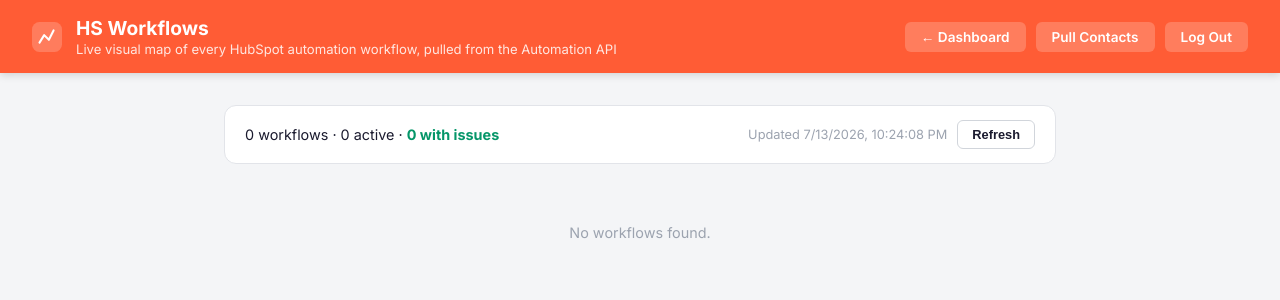
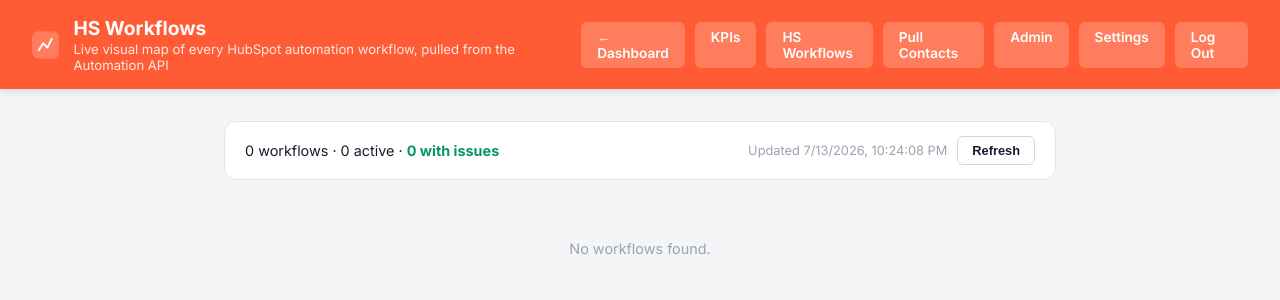
Before and after one commit to atbeas/hubspot-deal-dashboard, a Flask app: page /hs-workflows in a window 1280 px wide. Shown: the top 300 px of the page. Run offline with Flask 3, Linux system fonts and the light colour scheme; the visitor is signed in with stand-in values (Sample User, id 1); data that the repository does not hold is empty.

Commit message:
Standardize top nav bar across all pages -- no more per-page subsets
Each page (index, admin, hs-workflows, pull-contacts, settings) showed
a different partial subset of nav links, so getting from e.g. Pull
Contact Data to Admin sometimes meant going back to the Dashboard
first. Every page's header-nav now shows the full set (Dashboard,
KPIs, HS Workflows, Pull Contacts, Admin, Settings, Log Out) with the
current page marked .active, so all destinations are always one click
away regardless of which page you're on.

Co-Authored-By: Claude Sonnet 5 <noreply@anthropic.com>
Claude-Session: https://claude.ai/code/session_015aL4PD6mfKmC2bu8q8Zfog

```diff
--- a/templates/admin.html
+++ b/templates/admin.html
@@ -105,8 +105,11 @@
   </div>
   <div class="header-nav">
     <a href="/" class="nav-link">← Dashboard</a>
+    <a href="https://dealsuccess.runwayselling.app/meetings" class="nav-link" target="_blank" rel="noopener">KPIs</a>
     <a href="/hs-workflows" class="nav-link">HS Workflows</a>
     <a href="/pull-contacts" class="nav-link">Pull Contacts</a>
+    <a href="/admin" class="nav-link active">Admin</a>
+    <a href="/settings" class="nav-link">Settings</a>
     <a href="/logout" class="nav-link">Log Out</a>
   </div>
 </header>
--- a/templates/hs_workflows.html
+++ b/templates/hs_workflows.html
@@ -105,7 +105,11 @@
   </div>
   <div class="header-nav">
     <a href="/" class="nav-link">← Dashboard</a>
+    <a href="https://dealsuccess.runwayselling.app/meetings" class="nav-link" target="_blank" rel="noopener">KPIs</a>
+    <a href="/hs-workflows" class="nav-link active">HS Workflows</a>
     <a href="/pull-contacts" class="nav-link">Pull Contacts</a>
+    <a href="/admin" class="nav-link">Admin</a>
+    <a href="/settings" class="nav-link">Settings</a>
     <a href="/logout" class="nav-link">Log Out</a>
   </div>
 </header>
--- a/templates/index.html
+++ b/templates/index.html
@@ -391,6 +391,7 @@
     <p>Assign Client, Sales Development, Account Manager, and Sales Executive to new deals</p>
   </div>
   <div class="header-nav">
+    <a href="/" class="nav-link active">Dashboard</a>
     <a href="https://dealsuccess.runwayselling.app/meetings" class="nav-link" target="_blank" rel="noopener">KPIs</a>
     <a href="#" class="nav-link" id="archiveTabLink" onclick="toggleArchiveView(event)">Archived Meetings</a>
     <a href="/hs-workflows" class="nav-link">HS Workflows</a>
--- a/templates/pull_contacts.html
+++ b/templates/pull_contacts.html
@@ -144,7 +144,9 @@
   </div>
   <div class="header-nav">
     <a href="/" class="nav-link">← Dashboard</a>
+    <a href="https://dealsuccess.runwayselling.app/meetings" class="nav-link" target="_blank" rel="noopener">KPIs</a>
     <a href="/hs-workflows" class="nav-link">HS Workflows</a>
+    <a href="/pull-contacts" class="nav-link active">Pull Contacts</a>
     <a href="/admin" class="nav-link">Admin</a>
     <a href="/settings" class="nav-link">Settings</a>
     <a href="/logout" class="nav-link">Log Out</a>
--- a/templates/settings.html
+++ b/templates/settings.html
@@ -175,8 +175,11 @@
   </div>
   <div class="header-nav">
     <a href="/" class="nav-link">← Dashboard</a>
+    <a href="https://dealsuccess.runwayselling.app/meetings" class="nav-link" target="_blank" rel="noopener">KPIs</a>
     <a href="/hs-workflows" class="nav-link">HS Workflows</a>
     <a href="/pull-contacts" class="nav-link">Pull Contacts</a>
+    <a href="/admin" class="nav-link">Admin</a>
+    <a href="/settings" class="nav-link active">Settings</a>
     <a href="/logout" class="nav-link">Log Out</a>
   </div>
 </header>
```
